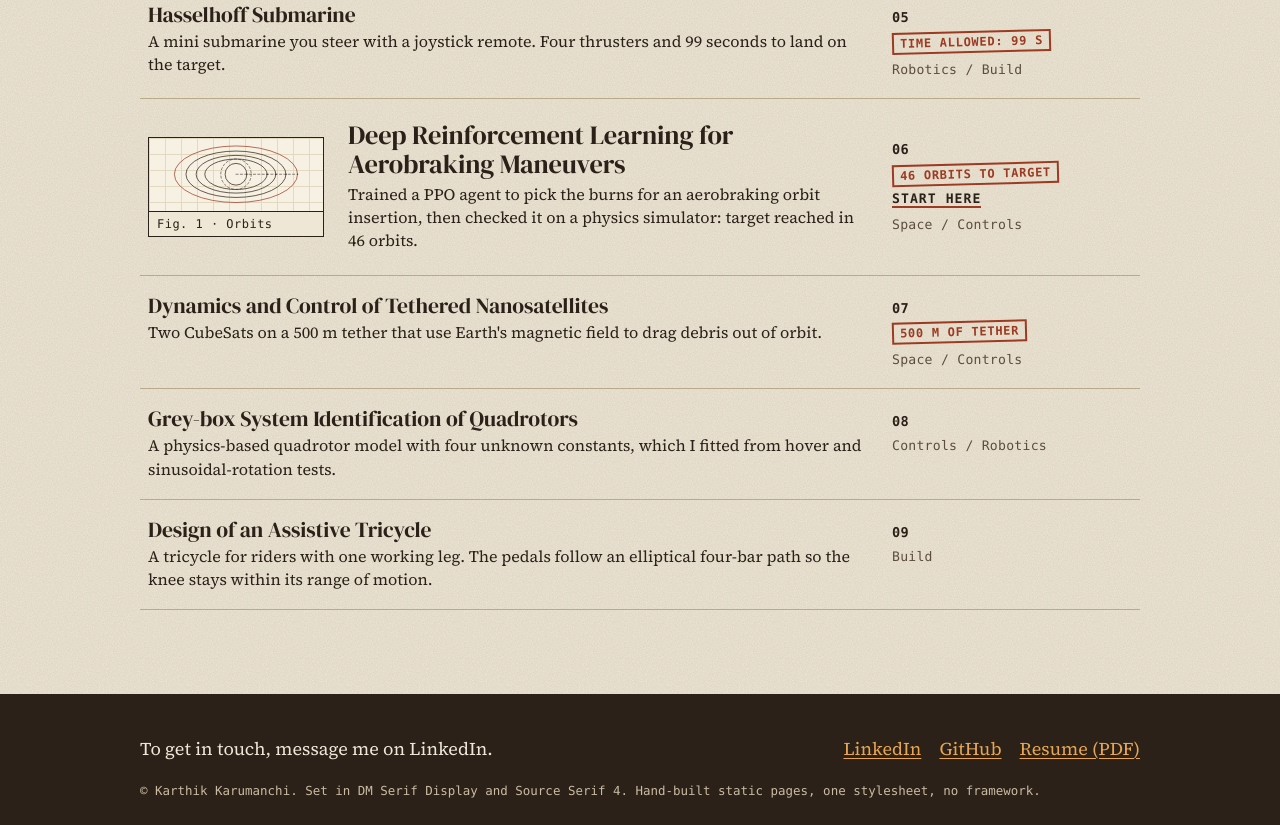
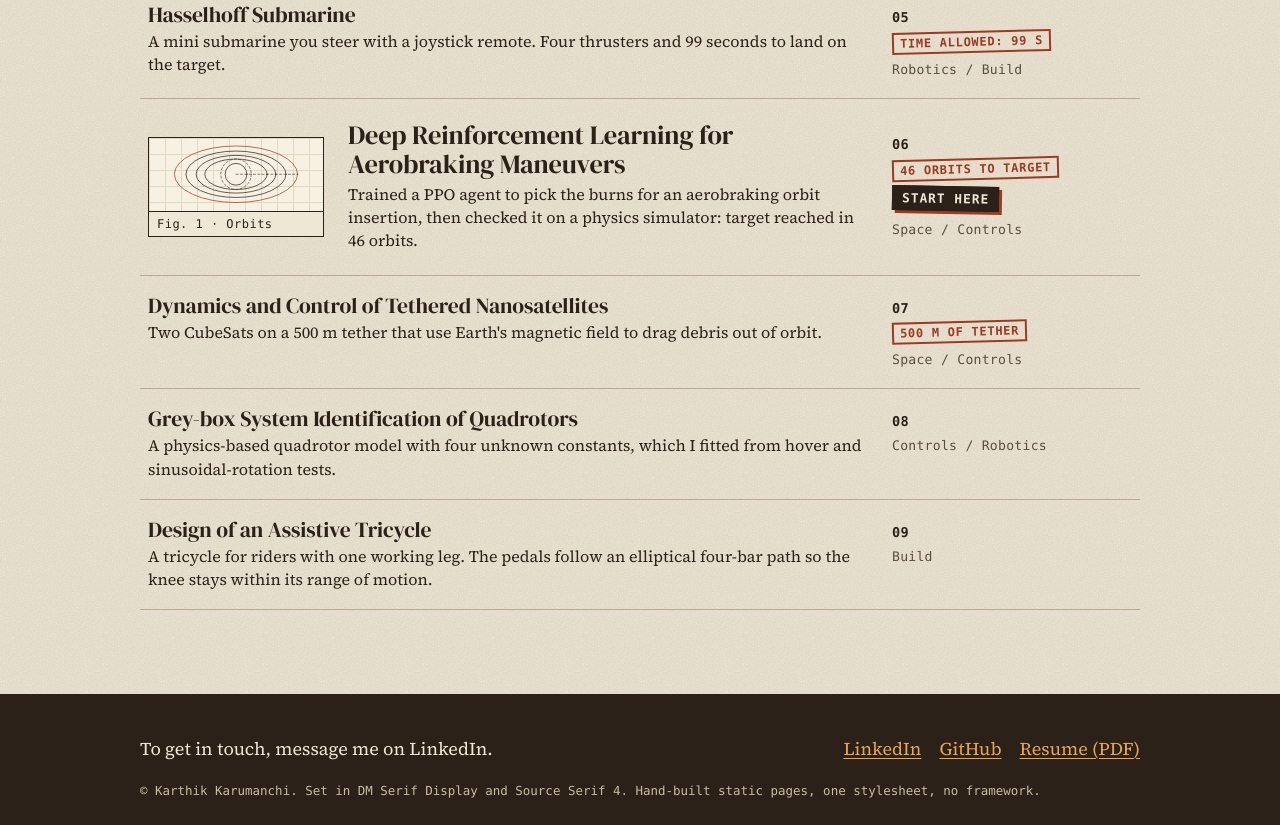
Before and after one commit to kmkar31/website, a plain HTML site: page index.html in a window 1280 px wide. Shown: the part 1086-1911 px from the top of the page. Drawn offline with Linux system fonts and the light colour scheme.

Commit message:
Make Start here a filled ink tab; log cycle 197
Co-Authored-By: Claude Sonnet 5.5 <noreply@anthropic.com>
Claude-Session: https://claude.ai/code/session_01PMc8TwTLtqi76pnatyy5Dw

```diff
--- a/assets/style.css
+++ b/assets/style.css
@@ -142,7 +142,7 @@ details.impl summary:hover{background:var(--hi);color:#2b2118}
 details.impl[open] summary{border-bottom:1px solid var(--line)}
 details.impl h2:first-of-type{margin-top:.8em;border-top:0}
 .header-tools{margin-left:6px;padding-left:10px;border-left:1px solid var(--line)}
-.tags .here{display:block;margin:0 0 6px;font:700 .82rem var(--mono);letter-spacing:.08em;text-transform:uppercase;color:var(--fg);border-bottom:2px solid var(--a1);width:max-content}
+.tags .here{display:block;margin:0 0 8px;padding:3px 8px;font:700 .8rem var(--mono);letter-spacing:.08em;text-transform:uppercase;color:var(--bg);background:var(--fg);border:2px solid var(--fg);box-shadow:3px 3px 0 var(--a1);transform:rotate(1deg);width:max-content;max-width:100%}
 .facts div.stamped dd{cursor:pointer;user-select:none;-webkit-user-select:none;touch-action:manipulation}
 .filter:active{transform:translate(2px,2px)}
 @media (max-width:480px){.filters{flex-wrap:nowrap;gap:6px}.filter{flex:1 1 auto;padding:0 6px;font-size:.85rem}}
```
Also changed, not shown: 3 other files.
